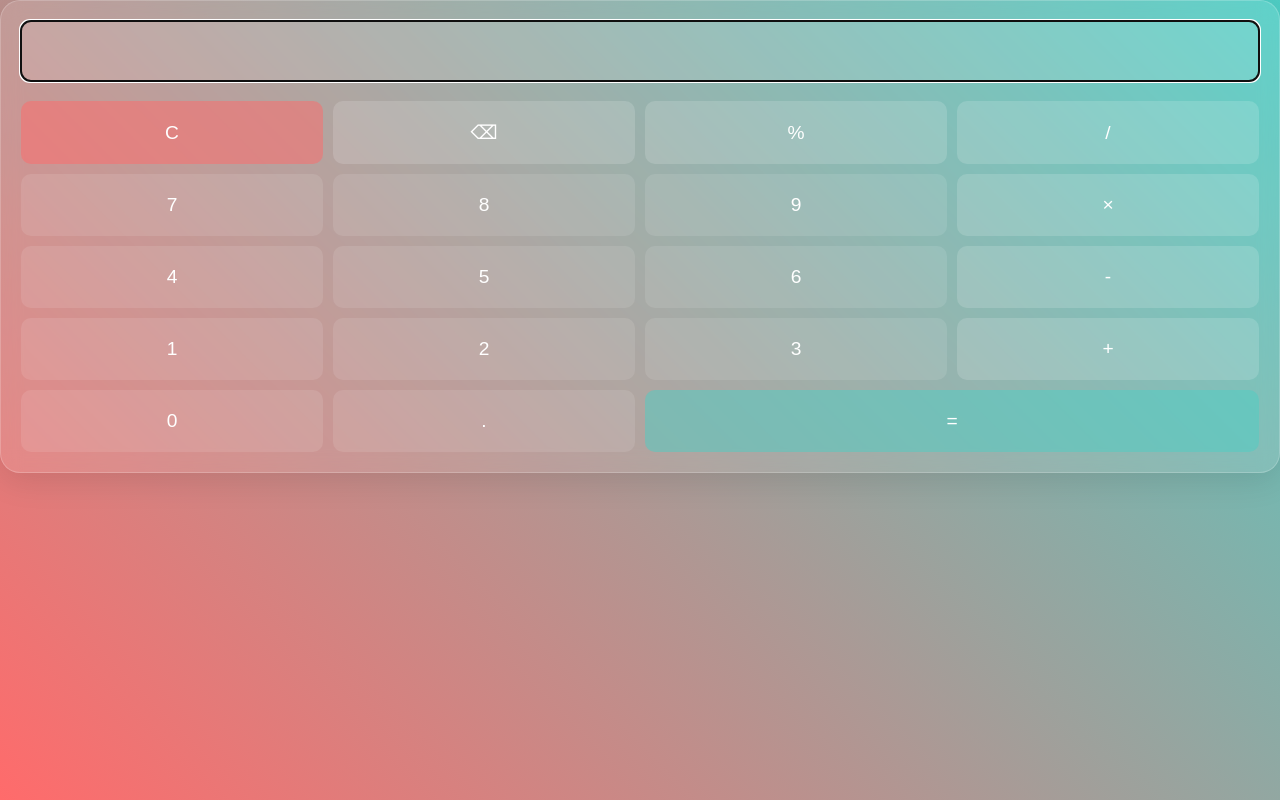
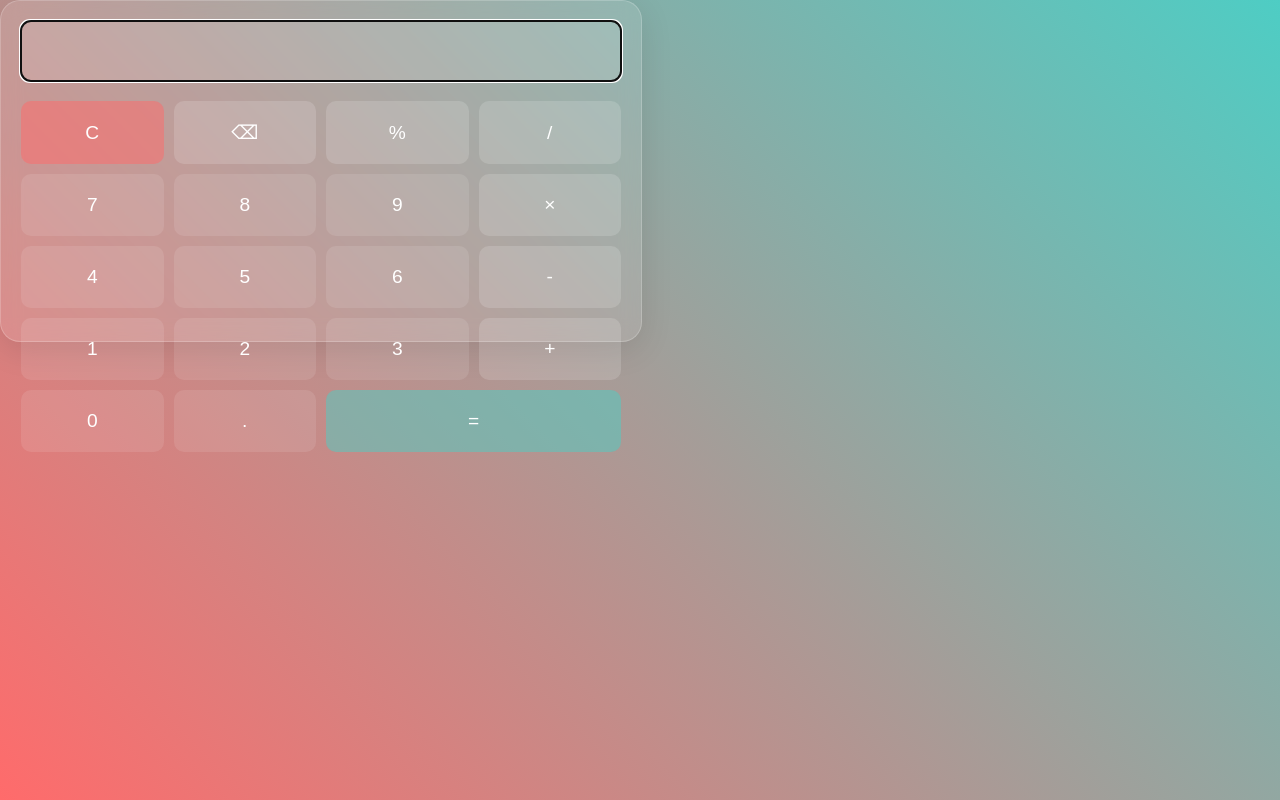
Before and after one commit to dre-diederich/calculator-app, a plain HTML site: page index.html in a window 1280 px wide. Drawn offline with Linux system fonts and the light colour scheme.

Commit message:
Update index.html

```diff
--- a/index.html
+++ b/index.html
@@ -19,6 +19,8 @@
       padding: 20px;
       box-shadow: 0 8px 32px rgba(0, 0, 0, 0.1);
       border: 1px solid rgba(255, 255, 255, 0.2);
+      width: 600px;
+      height: 300px
     }
 
     #display {
```
